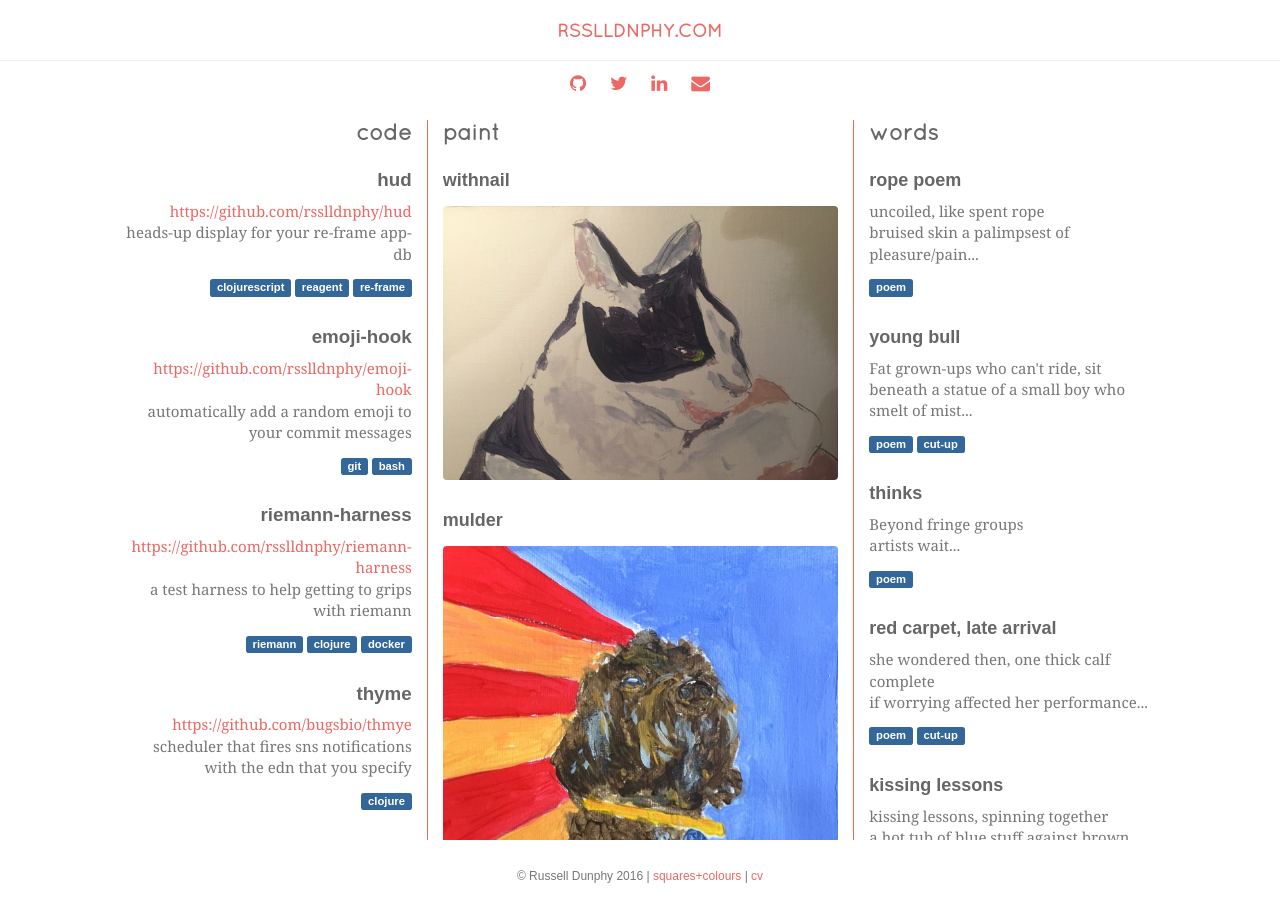
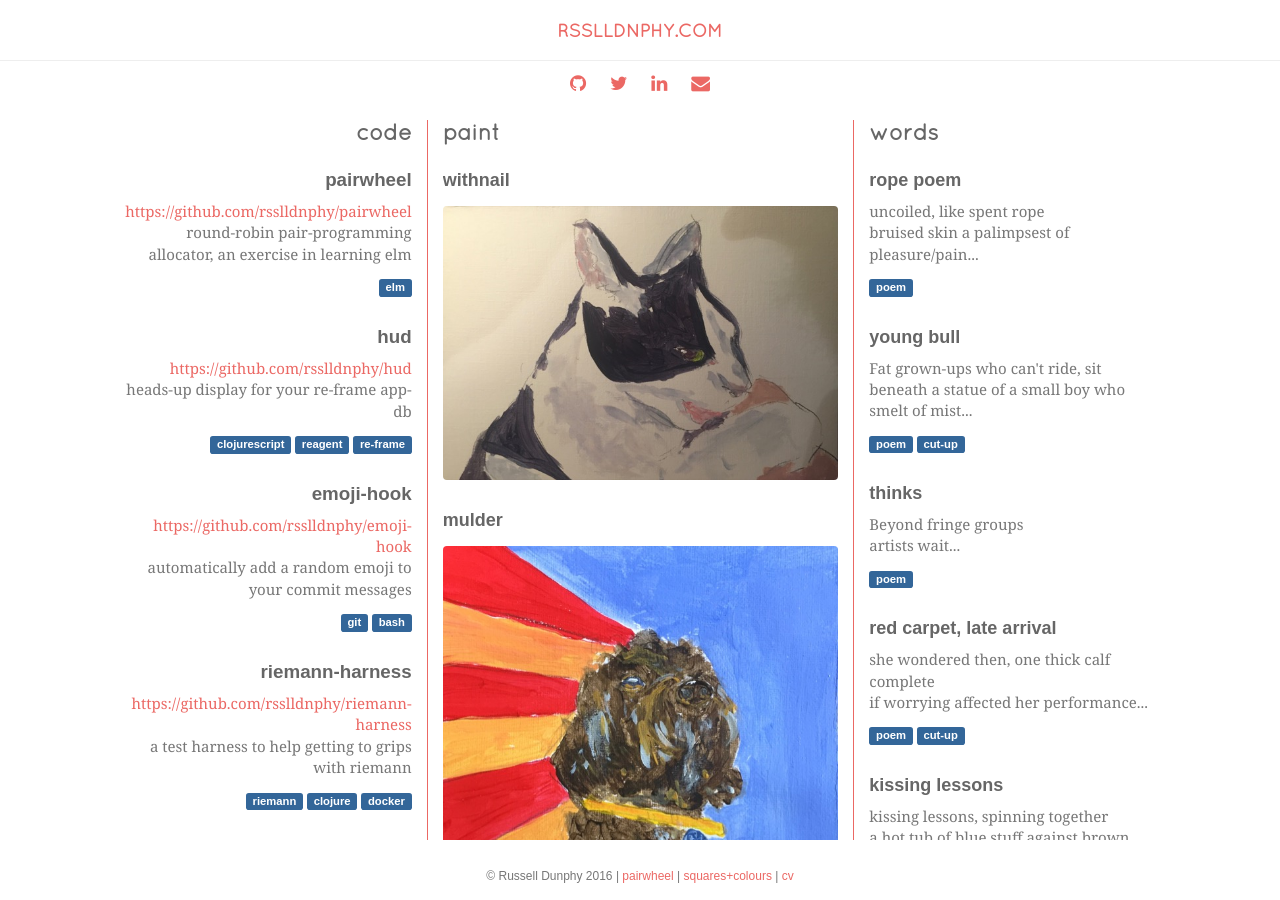
Before and after one commit to rsslldnphy/rsslldnphy.github.io, a Jekyll site: the page built from index.html, in a window 1280 px wide. Built offline with Jekyll 4.4.1, drawn with Linux system fonts in a browser that asks for light colours; nearby versions of some CDN libraries; emoji names are drawn with the system emoji font; some web fonts are replaced.

Commit message:
pairwheel

```diff
--- a/_includes/footer.html
+++ b/_includes/footer.html
@@ -1,5 +1,5 @@
 <footer>
-  &copy; Russell Dunphy 2016 | <a target="_blank" href="//rsslldnphy.com/squares-colours">squares+colours</a> | <a target="_blank" href="//rsslldnphy.com/cv.html">cv</a>
+  &copy; Russell Dunphy 2016 | <a target="_blank" href="//rsslldnphy.com/pairwheel">pairwheel</a> | <a target="_blank" href="//rsslldnphy.com/squares-colours">squares+colours</a> | <a target="_blank" href="//rsslldnphy.com/cv.html">cv</a>
 </footer>
 
 <script src="https://code.jquery.com/jquery-3.0.0.min.js" integrity="sha256-JmvOoLtYsmqlsWxa7mDSLMwa6dZ9rrIdtrrVYRnDRH0=" crossorigin="anonymous"></script>
--- /dev/null
+++ b/code/_posts/2016-06-15-pairwheel.md
@@ -0,0 +1,11 @@
+---
+layout: post
+title:  "pairwheel"
+description: round-robin pair-programming allocator, an exercise in learning elm
+date:   2016-06-15 12:12:48 +0100
+categories: elm
+repo_url: https://github.com/rsslldnphy/pairwheel
+tech:
+ - elm
+
+---
```
